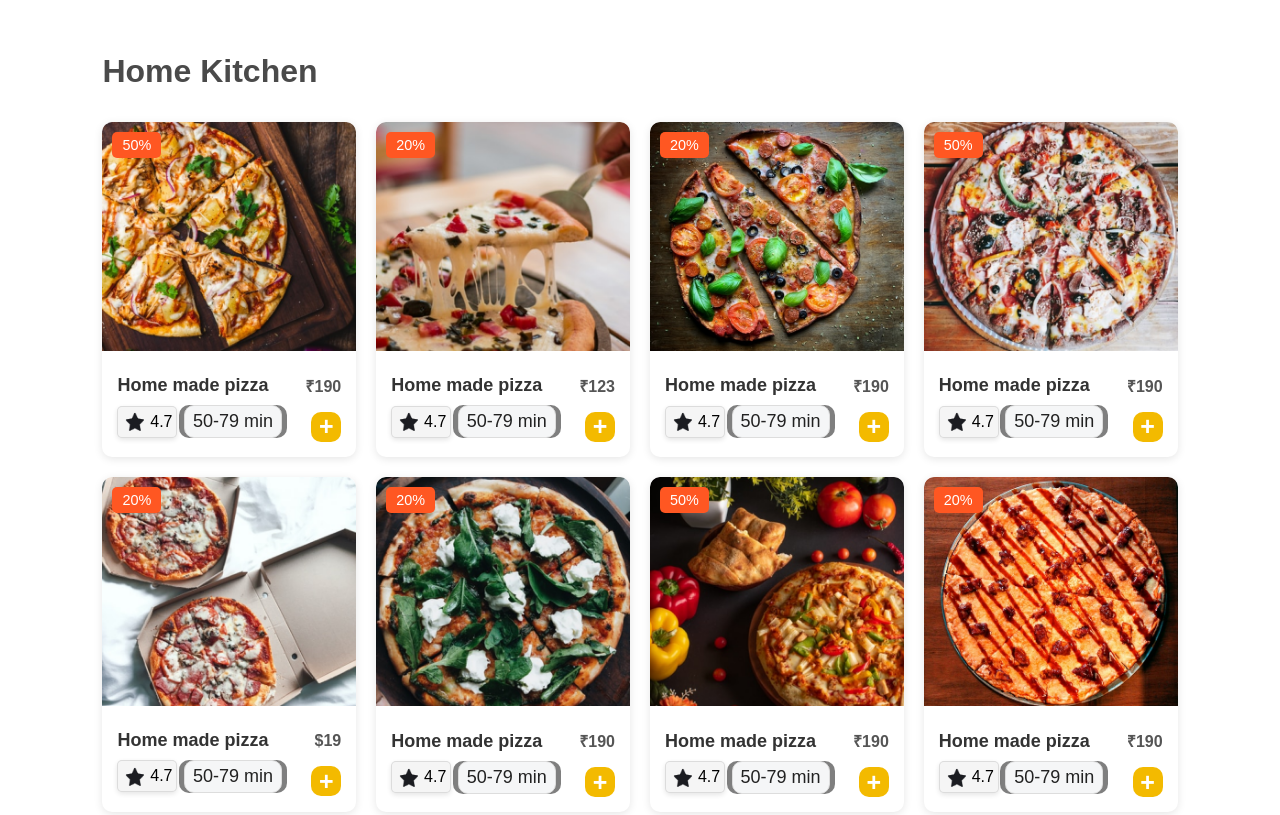
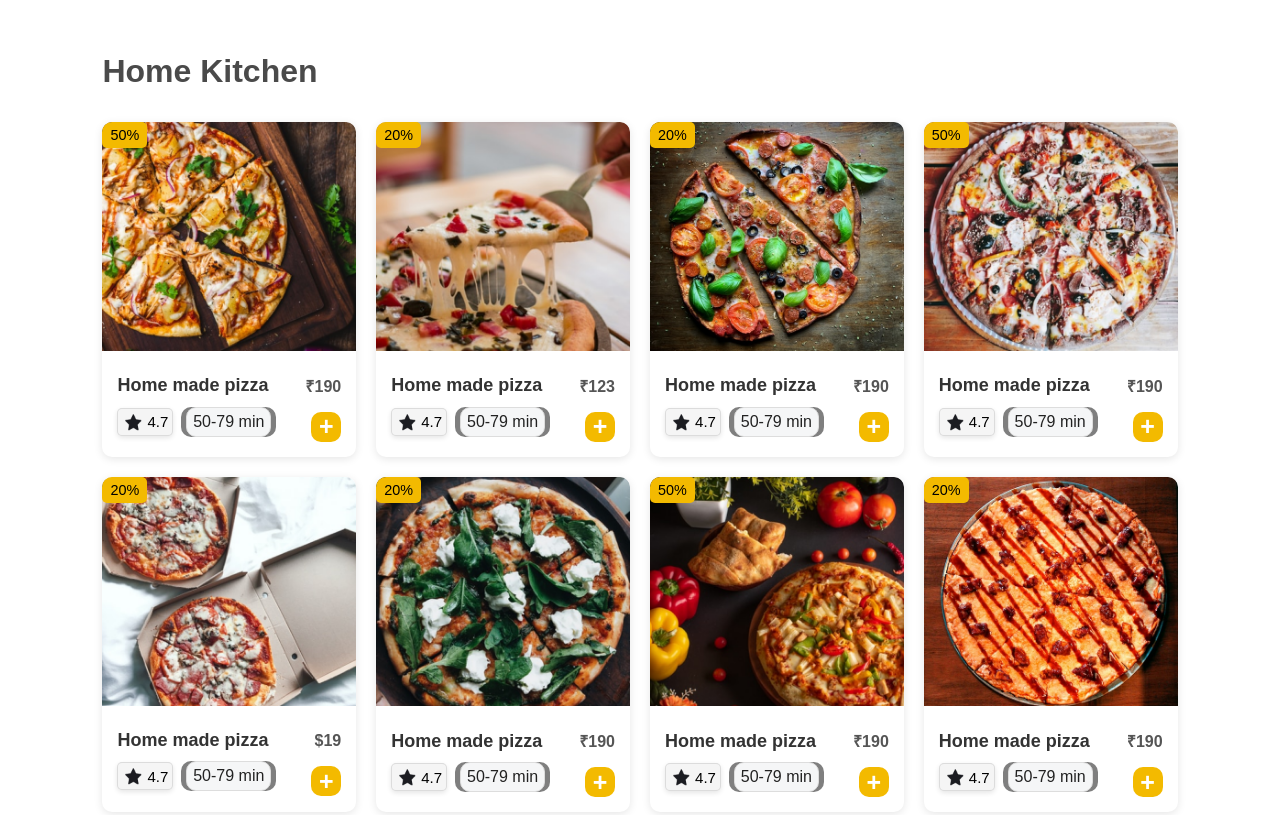
Before and after one commit to AbhirajkarBajpai/Food_kitchen, a website: page index.html in a window 1280 px wide. Shown: the part 760-1575 px from the top of the page. Drawn offline with nearby package versions, Linux system fonts and the light colour scheme.

Commit message:
fixing cards

```diff
--- a/script.js
+++ b/script.js
@@ -204,7 +204,7 @@ document.addEventListener("DOMContentLoaded", () => {
 
     card.innerHTML = `
       <div class="item-card2">
-        <div class="discount-badge">${item.discount}</div>
+        <div class="discountkt2">${item.discount}</div>
         <img src="${item.image}" alt="${item.name}">
         <div class="item-card-content">
           <div class="item_TP">
--- a/styles.css
+++ b/styles.css
@@ -173,14 +173,14 @@ nav ul li a:hover {
   position: relative;
 }
 
-.discount-badge {
+.discountkt2 {
   position: absolute;
-  top: 10px;
-  left: 10px;
-  background-color: #ff5722;
-  color: #fff;
+  top: 0;
+  left: 0;
+  background-color: #f3ba00;
+  color: #000;
   font-size: 0.9em;
-  padding: 5px 10px;
+  padding: 5px 8px;
   border-radius: 5px;
 }
 
@@ -199,7 +199,7 @@ nav ul li a:hover {
   display: flex;
   align-items: center;
   justify-content: center;
-  gap: .51vw;
+  gap: 1vw;
 }
 
 .item-card-content {
@@ -224,8 +224,8 @@ nav ul li a:hover {
   align-items: center;
   justify-content: center;
   background-color: #f5f5f5;
-  height: 4vh;
-  width: 7.5vh;
+  height: 3.4vh;
+  width: 7vh;
   gap: 3px;
   border-radius: 5px;
   border:.5px solid rgba(0, 0, 0, 0.1);
@@ -233,11 +233,11 @@ nav ul li a:hover {
 }
 
 .star-icon {
-  height: 25px;
+  height: 22px;
 }
 
 .rating-value {
-  font-size: 16px;
+  font-size: 15px;
   font-weight: 500;
   color: #000;
 }
@@ -245,11 +245,11 @@ nav ul li a:hover {
 
 .timekt2 {
   display: inline-block;
-  padding: 5px 8px;
+  padding: 5px 6px;
   border-radius: 10px;
   background-color: #f5f6f7;
   border: 1px solid #ddd;
-  font-size: 18px;
+  font-size: 16px;
   font-weight: 500;
   color: #222;
   text-align: center;
```
